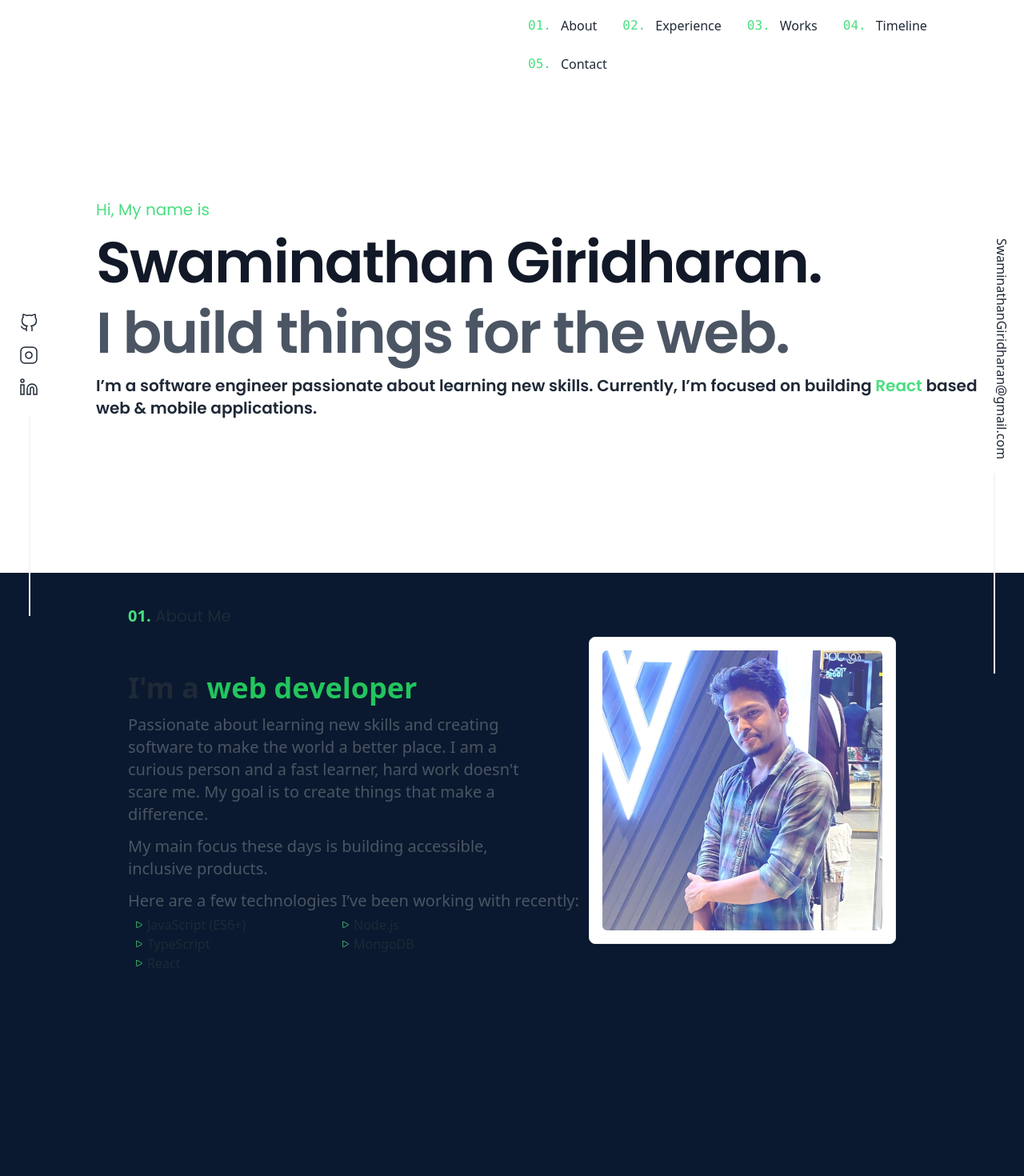
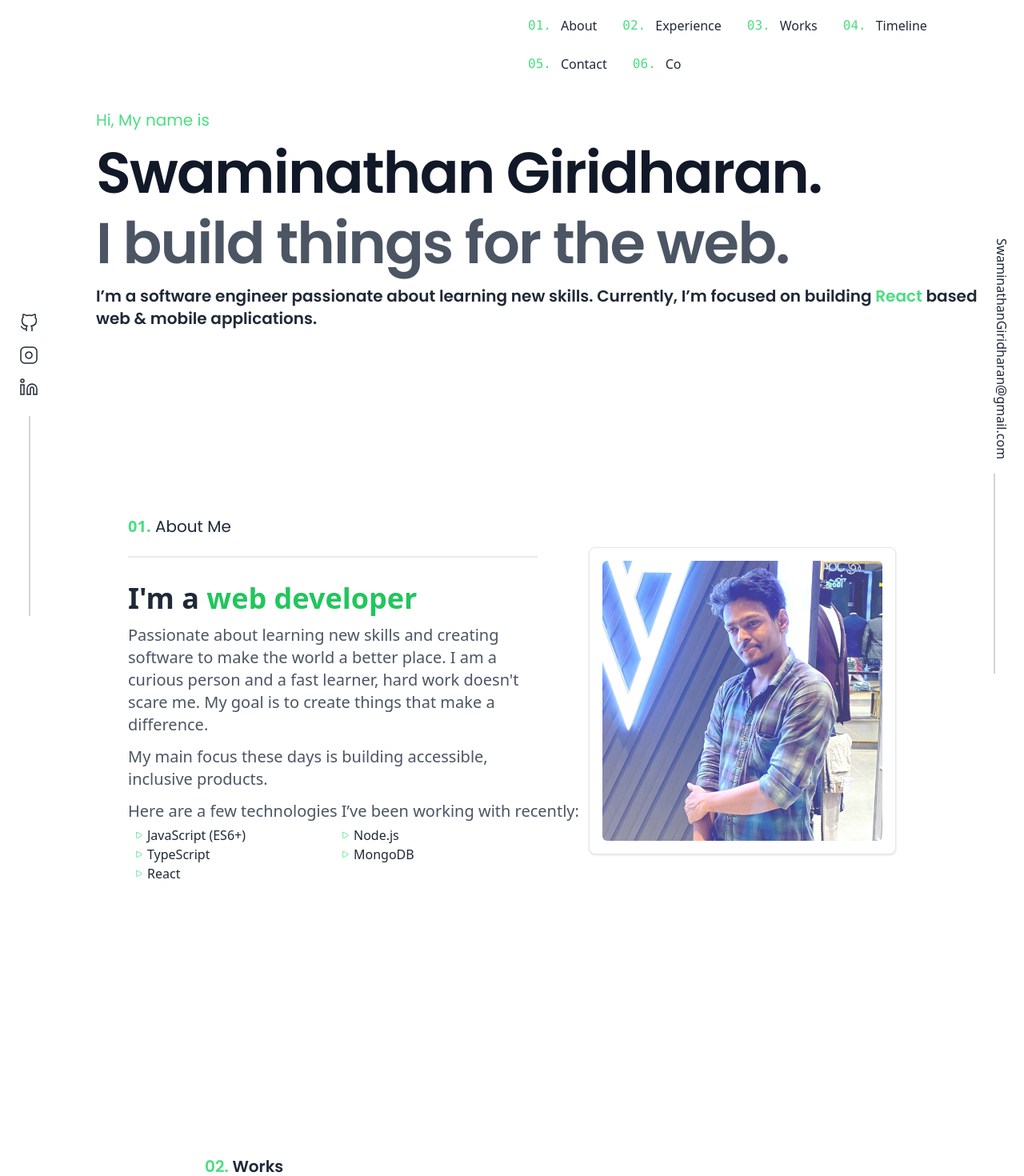
Before and after one commit to aniajith007/PortFolio, a React (Create React App) app: page / in a window 1280 px wide. Shown: the top 1470 px of the page at 80% size. Built offline with nearby package versions, Linux system fonts and the light colour scheme.

Commit message:
routes added

```diff
--- a/package.json
+++ b/package.json
@@ -1,5 +1,5 @@
 {
-  "homepage": "https://aniajith007.github.io/PortFolio/",
+
   "name": "mine",
   "version": "0.1.0",
   "private": true,
@@ -15,6 +15,7 @@
     "gh-pages": "^5.0.0",
     "react": "^18.2.0",
     "react-dom": "^18.2.0",
+    "react-router-dom": "^6.11.2",
     "react-scripts": "5.0.1",
     "web-vitals": "^2.1.4"
   },
--- a/src/App.js
+++ b/src/App.js
@@ -4,120 +4,18 @@ import Footer from "./Foot/Footer";
 import Jumbo from "./MainHero/Jumbo";
 import Sections from "./Sections";
 import SideElements from "./SideElements/SideElements";
+import { BrowserRouter, Route, Routes } from 'react-router-dom';
+import MainPage from './MainPage/MainPage';
 
 function App() {
   return (
     <div className='scroll-smooth'>
-      {/* <aside
-        id="default-sidebar"
-        class="lg:display fixed lg:top-64 lg:left-4 lg:z-40 lg:w-64 lg:h-screen transition-transform -translate-x-full sm:translate-x-0 md:translate-x-0"
-        aria-label="Sidebar"
-      >
-        <ul>
-          <li className="m-2">
-            <svg
-              xmlns="http://www.w3.org/2000/svg"
-              fill="none"
-              viewBox="0 0 24 24"
-              stroke-width="1.5"
-              stroke="currentColor"
-              class="w-6 h-6"
-            >
-              <path
-                stroke-linecap="round"
-                stroke-linejoin="round"
-                d="M10.5 1.5H8.25A2.25 2.25 0 006 3.75v16.5a2.25 2.25 0 002.25 2.25h7.5A2.25 2.25 0 0018 20.25V3.75a2.25 2.25 0 00-2.25-2.25H13.5m-3 0V3h3V1.5m-3 0h3m-3 18.75h3"
-              />
-            </svg>
-          </li>
-          <li className="m-2">
-            <svg
-              xmlns="http://www.w3.org/2000/svg"
-              fill="none"
-              viewBox="0 0 24 24"
-              stroke-width="1.5"
-              stroke="currentColor"
-              class="w-6 h-6"
-            >
-              <path
-                stroke-linecap="round"
-                stroke-linejoin="round"
-                d="M10.5 1.5H8.25A2.25 2.25 0 006 3.75v16.5a2.25 2.25 0 002.25 2.25h7.5A2.25 2.25 0 0018 20.25V3.75a2.25 2.25 0 00-2.25-2.25H13.5m-3 0V3h3V1.5m-3 0h3m-3 18.75h3"
-              />
-            </svg>
-          </li>
-          <li className="m-2">
-            <svg
-              xmlns="http://www.w3.org/2000/svg"
-              fill="none"
-              viewBox="0 0 24 24"
-              stroke-width="1.5"
-              stroke="currentColor"
-              class="w-6 h-6"
-            >
-              <path
-                stroke-linecap="round"
-                stroke-linejoin="round"
-                d="M10.5 1.5H8.25A2.25 2.25 0 006 3.75v16.5a2.25 2.25 0 002.25 2.25h7.5A2.25 2.25 0 0018 20.25V3.75a2.25 2.25 0 00-2.25-2.25H13.5m-3 0V3h3V1.5m-3 0h3m-3 18.75h3"
-              />
-            </svg>
-          </li>
-          <li className="m-2">
-            <svg
-              xmlns="http://www.w3.org/2000/svg"
-              fill="none"
-              viewBox="0 0 24 24"
-              stroke-width="1.5"
-              stroke="currentColor"
-              class="w-6 h-6"
-            >
-              <path
-                stroke-linecap="round"
-                stroke-linejoin="round"
-                d="M10.5 1.5H8.25A2.25 2.25 0 006 3.75v16.5a2.25 2.25 0 002.25 2.25h7.5A2.25 2.25 0 0018 20.25V3.75a2.25 2.25 0 00-2.25-2.25H13.5m-3 0V3h3V1.5m-3 0h3m-3 18.75h3"
-              />
-            </svg>
-          </li>
-          <li className="m-2">
-            <svg
-              xmlns="http://www.w3.org/2000/svg"
-              fill="none"
-              viewBox="0 0 24 24"
-              stroke-width="1.5"
-              stroke="currentColor"
-              class="w-6 h-6"
-            >
-              <path
-                stroke-linecap="round"
-                stroke-linejoin="round"
-                d="M10.5 1.5H8.25A2.25 2.25 0 006 3.75v16.5a2.25 2.25 0 002.25 2.25h7.5A2.25 2.25 0 0018 20.25V3.75a2.25 2.25 0 00-2.25-2.25H13.5m-3 0V3h3V1.5m-3 0h3m-3 18.75h3"
-              />
-            </svg>
-          </li>
-          <li className="m-2">
-            <svg
-              xmlns="http://www.w3.org/2000/svg"
-              fill="none"
-              viewBox="0 0 24 24"
-              stroke-width="1.5"
-              stroke="currentColor"
-              class="w-6 h-6"
-            >
-              <path
-                stroke-linecap="round"
-                stroke-linejoin="round"
-                d="M10.5 1.5H8.25A2.25 2.25 0 006 3.75v16.5a2.25 2.25 0 002.25 2.25h7.5A2.25 2.25 0 0018 20.25V3.75a2.25 2.25 0 00-2.25-2.25H13.5m-3 0V3h3V1.5m-3 0h3m-3 18.75h3"
-              />
-            </svg>
-          </li>
-        </ul>
-        <div class="ml-5 mt-2 inline-block h-[250px] min-h-[1em] w-0.5 self-stretch bg-neutral-100 opacity-100 dark:opacity-50"></div>
-      </aside> */}
-      <SideElements/>
-      <Navbar />
-      <Jumbo />
-      <Sections />
-      <Footer />
+      <BrowserRouter><Routes>
+        <Route path={'/'} element={<Navbar/>}>
+          <Route index element={<MainPage/>}/>
+        </Route>
+      </Routes>
+      </BrowserRouter>
     </div>
   );
 }
--- /dev/null
+++ b/src/MainPage/MainPage.js
@@ -0,0 +1,18 @@
+import React from "react";
+import SideElements from "../SideElements/SideElements";
+import Jumbo from "../MainHero/Jumbo";
+import Sections from "../Sections";
+import Footer from "../Foot/Footer";
+
+function MainPage() {
+  return (
+    <>
+      <SideElements />
+      <Jumbo />
+      <Sections />
+      <Footer />
+    </>
+  );
+}
+
+export default MainPage;
--- a/src/Nav/Navbar.js
+++ b/src/Nav/Navbar.js
@@ -1,6 +1,7 @@
-import React  from 'react';
-import Hoverbutton from '../Components/Hoverbutton';
-import { Reveal, RevealTop } from '../Components/Reveal';
+import React from "react";
+import Hoverbutton from "../Components/Hoverbutton";
+import { Reveal, RevealTop } from "../Components/Reveal";
+import { Outlet } from "react-router-dom";
 
 const navigation = [
   { name: "About", href: "#about", current: true },
@@ -8,16 +9,20 @@ const navigation = [
   { name: "Works", href: "#works", current: false },
   { name: "Timeline", href: "#", current: false },
   { name: "Contact", href: "#contact", current: false },
+  { name: "Co", href: "#contact", current: false },
 ];
 
 export default function Example() {
   var delayInc = 0.25;
   return (
     <>
-    <div className="navbar bg-white dark:bg-[#0a192f] scroll-smooth">
+      <div className="navbar bg-white dark:bg-[#0a192f] dark:bg-transparent scroll-smooth fixed">
         <div className="navbar-start">
           <div className="dropdown">
-          <label tabIndex={0} className="btn btn-ghost lg:hidden text-green-400">
+            <label
+              tabIndex={0}
+              className="btn btn-ghost lg:hidden text-green-400"
+            >
               <svg
                 xmlns="http://www.w3.org/2000/svg"
                 className="h-5 w-5"
@@ -37,10 +42,16 @@ export default function Example() {
               tabIndex={0}
               className="menu menu-compact dropdown-content mt-3 p-2 shadow bg-base-100 rounded-box w-52"
             >
-            {navigation.map((item,index) => (
-              <RevealTop duration={0.5} delay={delayInc+=0.10}>
+              {
+                navigation.map((item, index) => (
+                  <RevealTop duration={0.5} delay={(delayInc += 0.1)}>
                     <li className="hover:text-green-400" key={index}>
-                <a href={item.href}><span className="text-green-400 font-mono">0{index+1+'. '}</span>{item.name}</a>
+                      <a href={item.href}>
+                        <span className="text-green-400 font-mono">
+                          0{index + 1 + ". "}
+                        </span>
+                        {item.name}
+                      </a>
                     </li>
                   </RevealTop>
                 )) //Button and Hidden Menu
@@ -51,16 +62,25 @@ export default function Example() {
         </div>
         <div className="navbar-end hidden lg:flex">
           <ul className="menu menu-horizontal px-1">
-          {navigation.map((item,index) => (
-            <RevealTop duration={0.5} delay={delayInc+=0.10}>
+            {navigation.map((item, index) => (
+              <RevealTop duration={0.5} delay={(delayInc += 0.1)}>
                 <li className="hover:text-green-400">
-              <a href={item.href}><span className="text-green-400 font-mono">0{index+1+'. '}</span>{item.name}</a>
+                  <a href={item.href}>
+                    <span className="text-green-400 font-mono">
+                      0{index + 1 + ". "}
+                    </span>
+                    {item.name}
+                  </a>
                 </li>
               </RevealTop>
             ))}
           </ul>
         </div>
       </div>
+
+      <div>
+            <Outlet />
+      </div>
     </>
   );
 }
--- a/src/Sections/Contact/Contact.js
+++ b/src/Sections/Contact/Contact.js
@@ -5,7 +5,7 @@ import { Reveal } from "../../Components/Reveal";
 function Contact() {
   return (
     <>
-      <div class="pl-8 pr-8 lg:pl-28 lg:pr-24 lg:pt-10 lg:pb-4 bg-[#0a192f] min-h-screen">
+      <div class="bg-white pl-8 pr-8 lg:pl-28 lg:pr-24 lg:pt-10 lg:pb-4 dark:bg-[#0a192f] min-h-screen">
         <div class="items-center lg:flex lg:ml-12 justify-center">
           <div class="w-full lg:w-1/2">
             <div class="lg:max-w-lg">
--- a/src/Sections/Experience/Experience.js
+++ b/src/Sections/Experience/Experience.js
@@ -9,7 +9,7 @@ const VerticalTabs = ({ tabs }) => {
   };
 
   return (
-    <div className="pl-8 pr-8 lg:pl-64 lg:pt-10 lg:pr-24 lg:pb-4 bg-[#0a192f] min-h-screen font-poppins">
+    <div className="bg-white pl-8 pr-8 lg:pl-64 lg:pt-10 lg:pr-24 lg:pb-4 dark:bg-[#0a192f] min-h-screen font-poppins">
       <Reveal>
         <header className="lg:mb-6">
           <span className="font-semibold text-xl text-green-400">02.</span>
--- a/src/Sections/Hero/about.js
+++ b/src/Sections/Hero/about.js
@@ -5,7 +5,7 @@ import { Reveal } from "../../Components/Reveal";
 
 function About() {
   return (
-    <div class="pl-8 pr-8 lg:pl-28 lg:pr-24 lg:pt-10 lg:pb-4 bg-[#0a192f] min-h-screen">
+    <div class="bg-white pl-8 pr-8 lg:pl-28 lg:pr-24 lg:pt-10 lg:pb-4 dark:bg-[#0a192f] min-h-screen">
       <div class="items-center lg:flex lg:ml-12">
         <div class="w-full lg:w-1/2">
           <div class="lg:max-w-lg">
--- a/src/SideElements/SideElements.js
+++ b/src/SideElements/SideElements.js
@@ -111,7 +111,7 @@ function SideElements() {
           ))}
         </ul>
         <Reveal duration={0.5} delay={0.75}>
-          <div class="ml-5 mt-2 inline-block h-[250px] min-h-[1em] w-0.5 self-stretch bg-neutral-100 opacity-100 dark:opacity-50"></div>
+          <div class="ml-5 mt-2 inline-block h-[250px] min-h-[1em] w-0.5 self-stretch bg-neutral-300 opacity-100 dark:opacity-50"></div>
         </Reveal>
       </aside>
       <aside
@@ -127,7 +127,7 @@ function SideElements() {
           </a>
         </RevealRight>
         <Reveal duration={0.5} delay={0.75}>
-          <div className="mt-52 ml-32 mr-9 inline-block h-[250px] min-h-[1em] w-0.5 self-stretch bg-neutral-100 opacity-100 dark:opacity-50"></div>
+          <div className="mt-52 ml-32 mr-9 inline-block h-[250px] min-h-[1em] w-0.5 self-stretch bg-neutral-300 opacity-100 dark:opacity-50"></div>
         </Reveal>
       </aside>
     </>
```
Also changed, not shown: src/logo.svg (deleted), 1 other file (tests, documents, lock files or other folders). Lines whose indentation alone changed are shown as unchanged.
